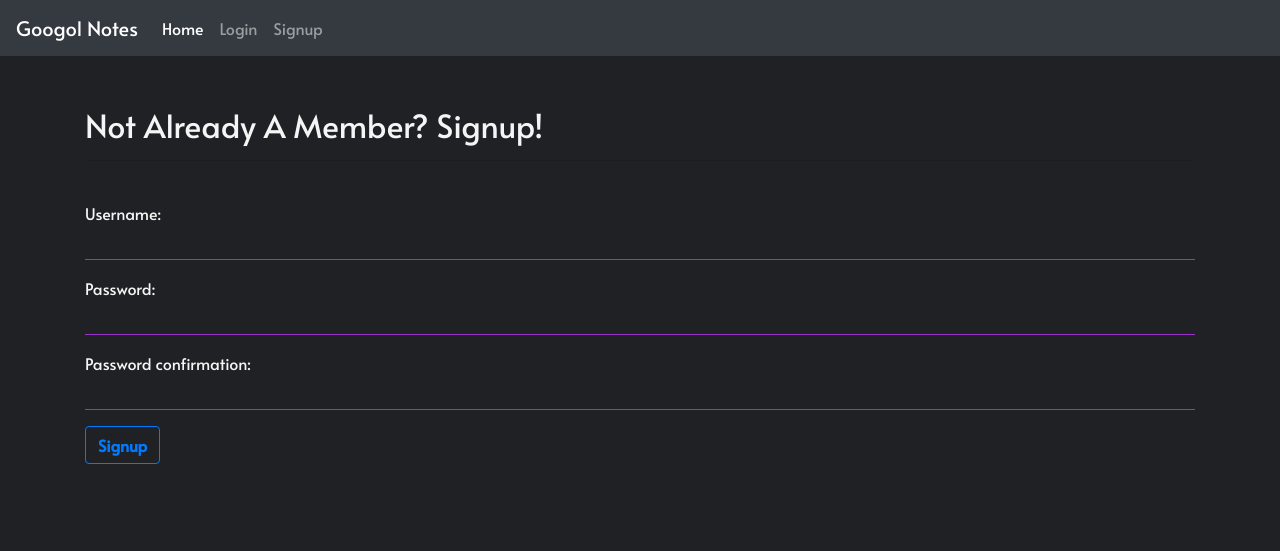
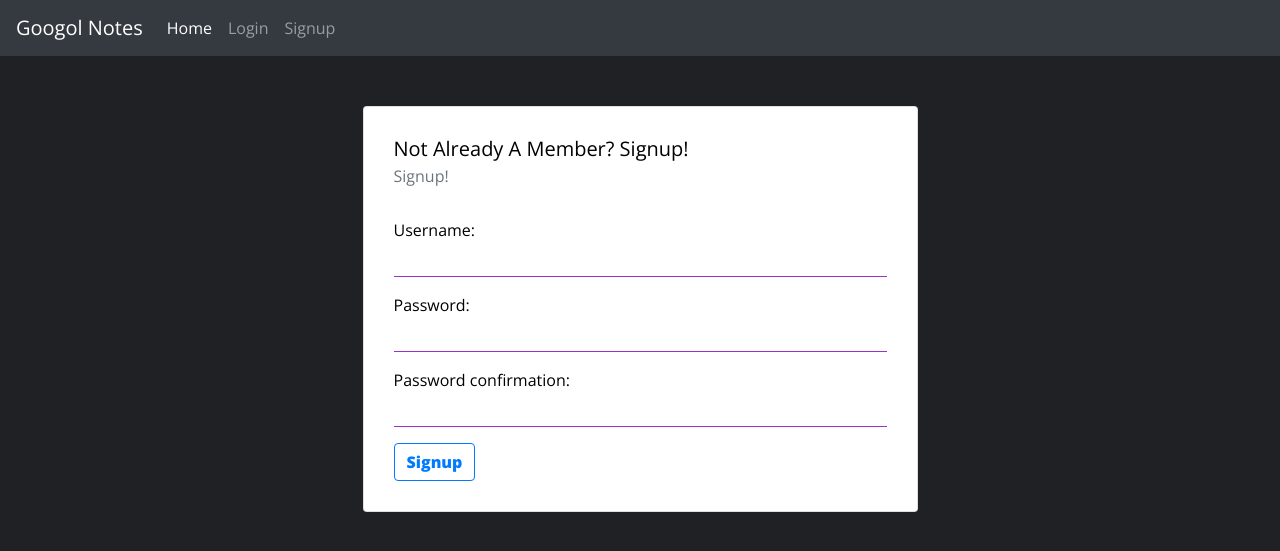
Before and after one commit to ahmishra/Googol-Notes, a Django app: page /accounts/signup/ in a window 1280 px wide. Shown: the top 551 px of the page. Run offline with Django 3.2, Linux system fonts and the light colour scheme; some libraries are stand-ins or nearby versions.

Commit message:
Improved UI

```diff
--- a/static/css/master.css
+++ b/static/css/master.css
@@ -1,6 +1,6 @@
 /* Basic Setup */
 body {
-	font-family: 'Alata', sans-serif;
+	font-family: 'Open Sans', sans-serif;
 	background-color: #202124;
 	color: whitesmoke;
 
@@ -8,27 +8,37 @@ body {
 .container {
 	margin-top: 50px;
 }
-label {
-	font-family: 'Alata', sans-serif;
-}
-p {
-	font-family: 'Alata', sans-serif;
-}
 
 /* Inputs  */
-#id_username, #id_password1, #id_password2, #id_password, #id_title, #id_note, #id_related_tag {
+#id_username, #id_password1, #id_password2, #id_password {
 	background: transparent;
 	border: none;
 	width: 100%;
 	outline: none;
-	color: whitesmoke;
+	color: black;
+	border-bottom: 1px solid darkorchid;
+}
+
+#id_title, #id_note, #id_related_tag {
+	background: transparent;
+	border: none;
+	width: 100%;
+	outline: none;
+	color: white;
 	border-bottom: 1px solid darkorchid;
 }
 
 .btn {
 	font-weight: 900;
 }
-
+a {
+	color: white;
+	color: cornflowerblue;
+}
+a:hover {
+	color: cornflowerblue;
+	text-decoration: underline;
+}
 /* New Note Button */
 .new-note-btn {
 	background: darkorchid;
@@ -51,7 +61,6 @@ p {
 /* Card */
 .card {
 	color: black;
-	font-family: 'Alata' ,sans-serif;
 }
 
 .card-text {
@@ -63,7 +72,6 @@ p {
 
 .center-text {
 	text-align: center;
-	font-family: 'IBM Plex Sans', sans-serif;
 }
 
 img {
--- a/templates/accounts/signup.html
+++ b/templates/accounts/signup.html
@@ -3,10 +3,15 @@
 {% block title  %}Googol Notes- Signup Portal{% endblock title  %}
 
 {% block content %}
-<h2>Not Already A Member? Signup!</h2><hr><br>
-<form method="POST">
-	{% csrf_token %}
-	{{ form.as_p }}
-	<input type="submit" value='Signup' class="btn btn-outline-primary">
-</form>
+<div class="card" style="width: 30rem; margin: auto; width: 50%; padding: 10px;">
+  <div class="card-body">
+    <h5 class="card-title">Not Already A Member? Signup!</h5>
+    <h6 class="card-subtitle mb-2 text-muted">Signup!</h6><br>
+    <form method="POST">
+    	{% csrf_token %}
+    	{{ form.as_p }}
+    	<input type="submit" value='Signup' class="btn btn-outline-primary">
+    </form>
+  </div>
+</div>
 {% endblock content %}
--- a/templates/base.html
+++ b/templates/base.html
@@ -9,12 +9,13 @@
 		<script src="https://cdn.jsdelivr.net/npm/popper.js@1.16.0/dist/umd/popper.min.js" integrity="sha384-Q6E9RHvbIyZFJoft+2mJbHaEWldlvI9IOYy5n3zV9zzTtmI3UksdQRVvoxMfooAo" crossorigin="anonymous"></script>
 		<script src="https://stackpath.bootstrapcdn.com/bootstrap/4.4.1/js/bootstrap.min.js" integrity="sha384-wfSDF2E50Y2D1uUdj0O3uMBJnjuUD4Ih7YwaYd1iqfktj0Uod8GCExl3Og8ifwB6" crossorigin="anonymous"></script>
 		<!-- Google Fonts -->
-		<link href="https://fonts.googleapis.com/css2?family=IBM+Plex+Sans:wght@300;500;600;700&display=swap" rel="stylesheet">
-		<link href="https://fonts.googleapis.com/css2?family=Alata&display=swap" rel="stylesheet">
+		<link href="https://fonts.googleapis.com/css2?family=Open+Sans:ital,wght@0,300;0,400;0,600;0,700;0,800;1,300;1,400;1,600;1,700;1,800&display=swap" rel="stylesheet">
 		<!-- Stylesheet -->
 		<link rel="stylesheet" type="text/css" href="{% static 'css/master.css' %}">
 		<!-- Font Awesome -->
 		<link rel="stylesheet" type="text/css" href="https://stackpath.bootstrapcdn.com/font-awesome/4.7.0/css/font-awesome.min.css">
+		<!-- Favicon -->
+		<link rel="shortcut icon" type="icon/svg" href="https://image.flaticon.com/icons/svg/752/752326.svg">
 </head>
 <body>
 
```
Also changed, not shown: templates/accounts/login.html (+12 -6 lines), templates/test.html (deleted).
